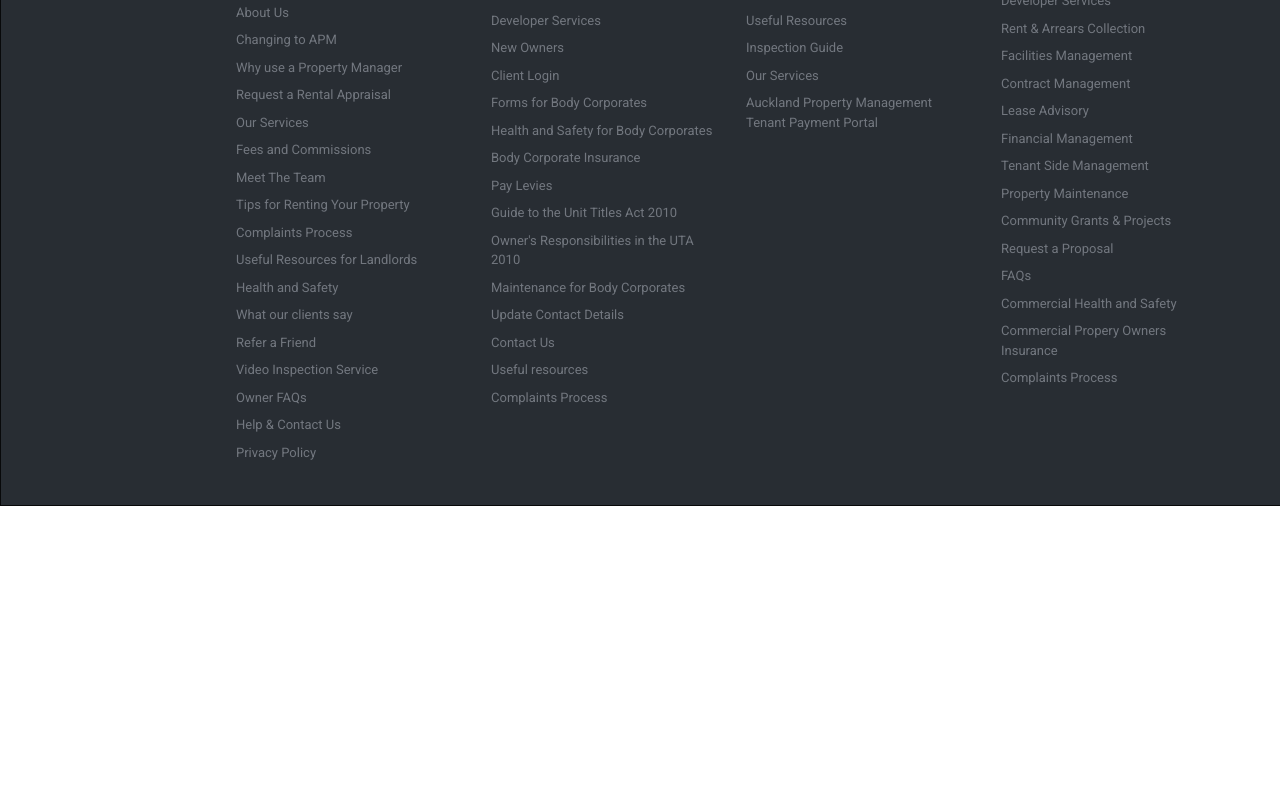
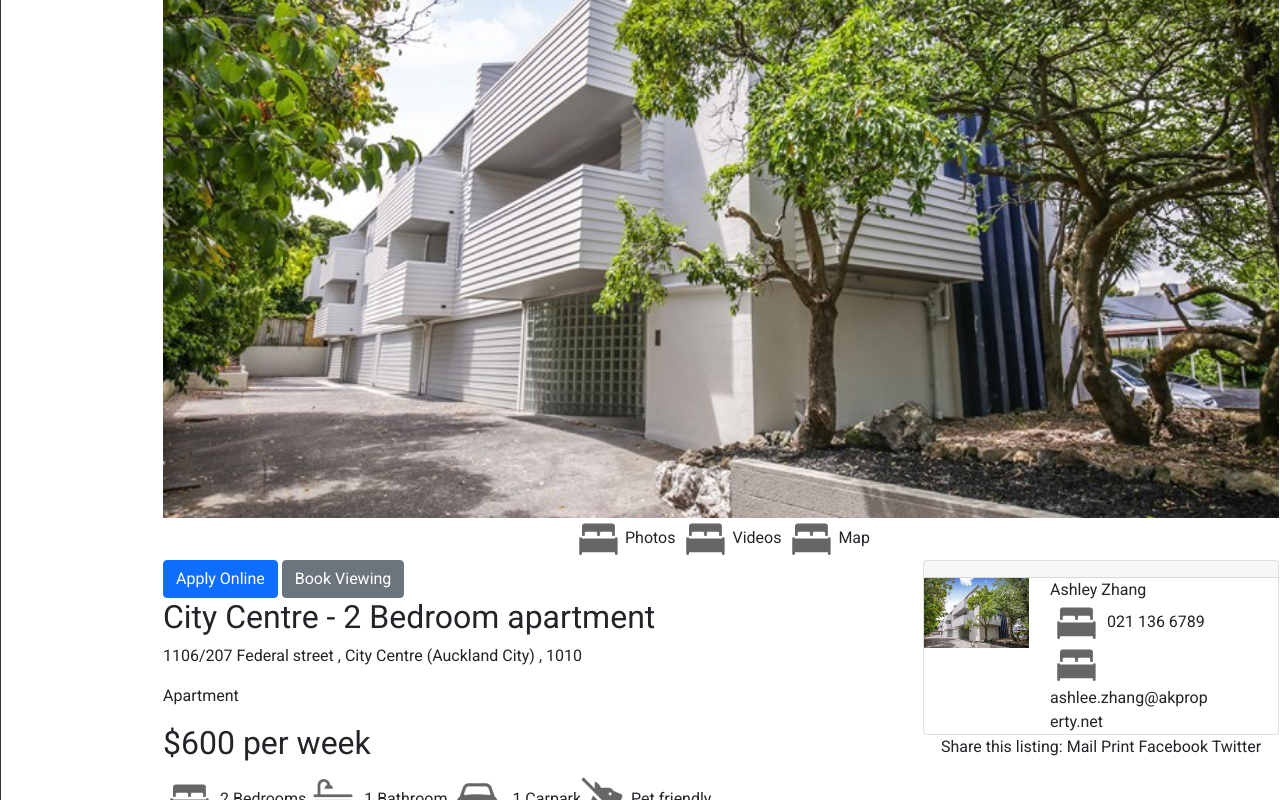
Before and after one commit to sempersavii/Mission6-App, a React (Create React App) app in the folder frontend/: page /showahouse in a window 1280 px wide. Shown: the part 300-1100 px from the top of the page. Before the commit the page ends 806 px from the top, so only its background shows below. Built offline with nearby package versions, Linux system fonts and the light colour scheme.

Commit message:
Starting the ShowAHouse page

```diff
--- /dev/null
+++ b/frontend/src/pages/ShowAHouse.css
@@ -0,0 +1,9 @@
+@import url('https://fonts.googleapis.com/css2?family=Roboto:wght@400;700&display=swap');
+
+.agentId {
+  background-color: #C32848;
+}
+
+.btn-primary-outline {
+  background-color: transparent;
+}
--- a/frontend/src/pages/ShowAHouse.js
+++ b/frontend/src/pages/ShowAHouse.js
@@ -1,9 +1,76 @@
+import {Row, Col, Button, Image, Container, Card} from 'react-bootstrap';
+import Bed from '../images/Bed.png';
+import Bathtub from '../images/Bathtub.png';
+import NoAnimals from '../images/No Animals.png';
+import Car from '../images/Car.png';
+
+import CardHeader from 'react-bootstrap/esm/CardHeader';
+import './ShowAHouse.css';
 
 const ShowAHouse = () => {
     return (
       <div className="App">
-        <h1>Hello from Show A House</h1>
-
+        <Container>
+          <Row>
+            <Image fluid src="./images/apartment1.jpg" alt="" />
+          </Row>
+          <Row>
+            <Col>
+              <Image src={Bed} alt="bed" />Photos <Image src={Bed} alt="bed" />Videos <Image src={Bed} alt="bed" />Map
+            </Col>
+          </Row>
+          <Row className="justify-content-md-center">
+            <Col sm={8} className='text-start'>
+              <Button as={Col}>Apply Online</Button>{' '}
+              <Button as={Col} variant="secondary">Book Viewing</Button>
+              <h2>City Centre - 2 Bedroom apartment</h2>
+              <p>1106/207 Federal street , City Centre (Auckland City) , 1010 </p>
+              <p>Apartment</p>
+              <h2>$600 per week</h2>
+              <Image src={Bed} alt="bed" /> 2 Bedrooms
+              <Image src={Bathtub} alt="bathtub" fluid /> 1 Bathroom
+              <Image src={Car} alt="car" fluid /> 1 Carpark
+              <Image src={NoAnimals} alt="noanimals" /> Pet friendly
+              <h3>Available</h3>
+              <p>Available from Friday 18th March 2022</p>
+              <p>Located in the Heart of the City, Federal Street is the gateway to SKYCITY. It has also transformed into an inner-city hot spot for food lovers with some of the best eateries in Auckland. Located within a few minutes walking distance from the universities, public transport facilities, Queen St shopping and famous Auckland City Waterfront and Viaduct Basin.</p>
+              <h3>Property details</h3>
+              <p>2 double bedrooms with good quality mattresses<br/>
+                1 spacious bathroom<br/>
+                Rent Includes cold water<br/>
+                Power, phone & internet not included<br/>
+              </p>
+              <p>Move-in cost: 4 weeks bond and 1-week rent.</p>
+            </Col>
+            <Col sm={4}>
+              <Card>
+                <CardHeader className='agentId'></CardHeader>
+                <Row>
+                  <Col sm={4}>
+                    <Image src="./images/apartment1.jpg" height={70} alt="bed" />
+                  </Col>
+                  <Col sm={6} className='text-start'>
+                    Ashley Zhang<br/>
+                    <Image src={Bed} alt="bed" /> 021 136 6789<br/>
+                    <Image src={Bed} alt="bed" /> ashlee.zhang@akproperty.net
+                  </Col>
+                </Row>
+              </Card>
+              <p>Share this listing: Mail Print Facebook Twitter</p>
+            </Col>
+          </Row>
+          <Row>
+            <Col>
+              <div className='text-start'>
+                <Button>Apply Online</Button>{' '}
+                <Button variant="secondary">Book Viewing</Button>
+              </div>
+              <div className='text-end'>
+                <Button href="/SearchAHouse">Return to Search <Image src={Bed} alt="bed" /></Button>
+              </div>
+            </Col>
+          </Row>
+        </Container>
       </div>
     );
   }
```
